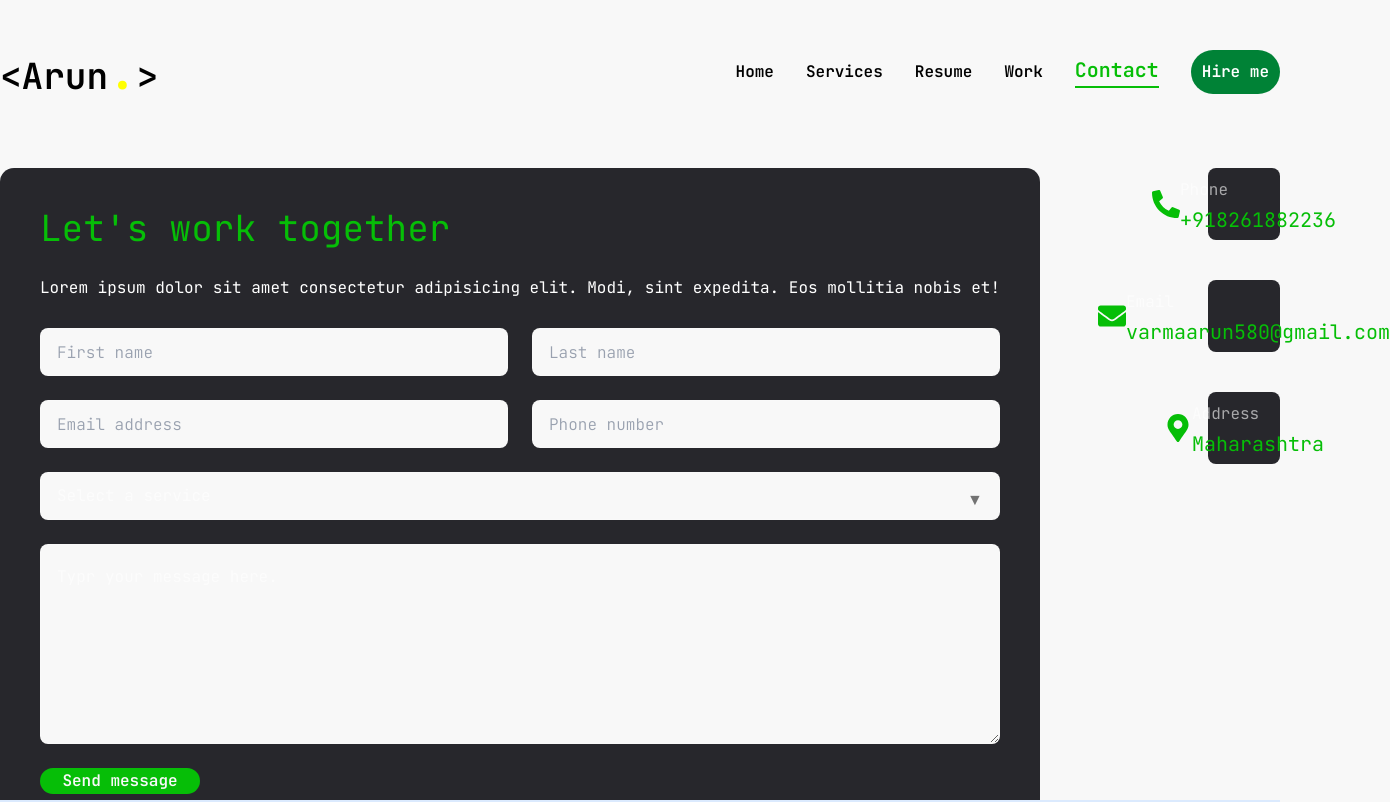
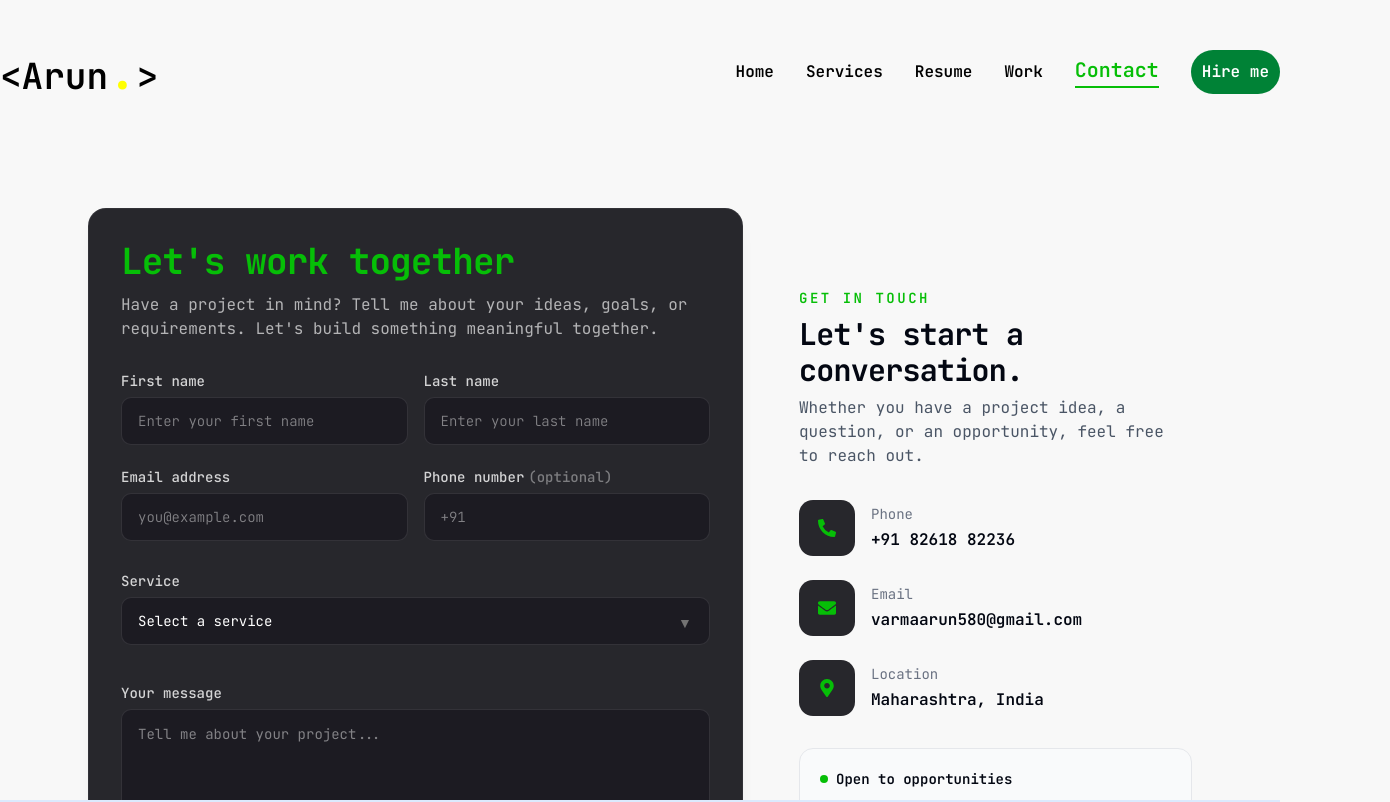
Before and after one commit to Arunvarma29/myportfolio, a Next.js app: page /contact in a window 1280 px wide. Shown: the top 802 px of the page, 1390 px wide, since content can reach past the window. Built offline with nearby package versions, Linux system fonts and the light colour scheme; some icons are missing.

Commit message:
Fixed layout of contact page

```diff
--- a/src/app/contact/page.jsx
+++ b/src/app/contact/page.jsx
@@ -1,4 +1,7 @@
+
 "use client";
+
+import { motion } from "motion/react";
 
 import { Button } from "@/components/ui/button";
 import { Input } from "@/components/ui/input";
@@ -14,108 +17,313 @@ import {
   SelectValue,
 } from "@/components/ui/select";
 
-import { motion } from "motion/react";
-
-import { FaPhoneAlt, FaEnvelope, FaMapMarkerAlt } from "react-icons/fa";
+import {
+  FaPhoneAlt,
+  FaEnvelope,
+  FaMapMarkerAlt,
+  FaArrowRight,
+} from "react-icons/fa";
 
 const info = [
   {
     icon: <FaPhoneAlt />,
     title: "Phone",
-    description: "+918261882236",
+    description: "+91 82618 82236",
+    href: "tel:+918261882236",
   },
-
   {
     icon: <FaEnvelope />,
     title: "Email",
     description: "varmaarun580@gmail.com",
+    href: "mailto:varmaarun580@gmail.com",
   },
   {
     icon: <FaMapMarkerAlt />,
-    title: "Address",
-    description: "Maharashtra",
+    title: "Location",
+    description: "Maharashtra, India",
+    href: null,
   },
 ];
 
-const Conatct = () => {
+const inputStyles =
+  "h-12 w-full min-w-0 rounded-lg border border-white/10 bg-[#1c1b22] px-4 text-sm text-white placeholder:text-white/45 shadow-none transition-colors focus-visible:border-accent focus-visible:ring-1 focus-visible:ring-accent";
+
+const Contact = () => {
   return (
     <motion.section
-      initial={{ opacity: 0 }}
+      initial={{ opacity: 0, y: 12 }}
       animate={{
         opacity: 1,
-        transition: { delay: 2.4, duration: 0.4, ease: "easeIn" },
+        y: 0,
+        transition: {
+          delay: 0.3,
+          duration: 0.4,
+          ease: "easeOut",
+        },
       }}
-      className="py-6"
+      className="flex min-h-[80vh] items-center py-10 sm:py-14 lg:py-16"
     >
-      <div className="container mx-auto">
-        <div className="flex flex-col xl:flex-row gap-7.5">
-          {/* form */}
-          <div className="xl:h-[54%] order-2 xl:order-0">
+      <div className="container mx-auto max-w-6xl px-4 sm:px-6">
+        {/* Main layout */}
+        <div className="grid grid-cols-1 items-center gap-8 lg:grid-cols-[minmax(0,1.5fr)_minmax(260px,0.9fr)] lg:gap-10 xl:gap-14">
+
+          {/* Contact form */}
+          <div className="order-2 min-w-0 lg:order-1">
             <form
-              action=""
-              className="flex flex-col gap-6 p-10 bg-[#27272c] rounded-xl"
+              onSubmit={(event) => event.preventDefault()}
+              className="flex flex-col gap-6 rounded-2xl border border-white/5 bg-[#27272c] p-5 shadow-lg shadow-black/5 sm:p-7 lg:p-8"
             >
-              <h3 className="text-4xl text-accent">Let's work together</h3>
-              <p className="text-white">
-                Lorem ipsum dolor sit amet consectetur adipisicing elit. Modi,
-                sint expedita. Eos mollitia nobis et!
+              {/* Form heading */}
+              <div className="space-y-3">
+                <h1 className="text-2xl font-bold tracking-tight text-accent sm:text-3xl lg:text-4xl">
+                  Let's work together
+                </h1>
+
+                <p className="text-sm leading-6 text-white/65 sm:text-base">
+                  Have a project in mind? Tell me about your
+                  ideas, goals, or requirements. Let's build
+                  something meaningful together.
                 </p>
-              {/* input */}
-              <div className="grid grid-cols-1 md:grid-cols-2 gap-6">
-                <Input type="firstname" placeholder="First name" />
-                <Input type="Lastname" placeholder="Last name" />
-                <Input type="email" placeholder="Email address" />
-                <Input type="phone" placeholder="Phone number" />
               </div>
 
-              {/* select */}
-              <Select>
-                <SelectTrigger className="w-full">
+              {/* Personal information */}
+              <div className="grid grid-cols-1 gap-4 sm:grid-cols-2">
+                <div className="min-w-0 space-y-2">
+                  <label
+                    htmlFor="firstName"
+                    className="text-sm font-medium text-white/80"
+                  >
+                    First name
+                  </label>
+
+                  <Input
+                    id="firstName"
+                    name="firstName"
+                    type="text"
+                    placeholder="Enter your first name"
+                    autoComplete="given-name"
+                    required
+                    className={inputStyles}
+                  />
+                </div>
+
+                <div className="min-w-0 space-y-2">
+                  <label
+                    htmlFor="lastName"
+                    className="text-sm font-medium text-white/80"
+                  >
+                    Last name
+                  </label>
+
+                  <Input
+                    id="lastName"
+                    name="lastName"
+                    type="text"
+                    placeholder="Enter your last name"
+                    autoComplete="family-name"
+                    required
+                    className={inputStyles}
+                  />
+                </div>
+
+                <div className="min-w-0 space-y-2">
+                  <label
+                    htmlFor="email"
+                    className="text-sm font-medium text-white/80"
+                  >
+                    Email address
+                  </label>
+
+                  <Input
+                    id="email"
+                    name="email"
+                    type="email"
+                    placeholder="you@example.com"
+                    autoComplete="email"
+                    required
+                    className={inputStyles}
+                  />
+                </div>
+
+                <div className="min-w-0 space-y-2">
+                  <label
+                    htmlFor="phone"
+                    className="text-sm font-medium text-white/80"
+                  >
+                    Phone number
+                    <span className="ml-1 text-white/40">
+                      (optional)
+                    </span>
+                  </label>
+
+                  <Input
+                    id="phone"
+                    name="phone"
+                    type="tel"
+                    placeholder="+91"
+                    autoComplete="tel"
+                    className={inputStyles}
+                  />
+                </div>
+              </div>
+
+              {/* Service */}
+              <div className="space-y-2">
+                <label
+                  htmlFor="service"
+                  className="text-sm font-medium text-white/80"
+                >
+                  Service
+                </label>
+
+                <Select name="service">
+                  <SelectTrigger
+                    id="service"
+                    className={`${inputStyles} justify-between`}
+                  >
                     <SelectValue placeholder="Select a service" />
                   </SelectTrigger>
 
                   <SelectContent>
                     <SelectGroup>
-                    <SelectLabel>Select a service</SelectLabel>
-                    <SelectItem value="est">Web Development</SelectItem>
-                    <SelectItem value="cst">UI/UX Design</SelectItem>
-                    <SelectItem value="mst">SEO</SelectItem>
+                      <SelectLabel>Available services</SelectLabel>
+
+                      <SelectItem value="web-development">
+                        Web Development
+                      </SelectItem>
+
+                      <SelectItem value="full-stack">
+                        Full-Stack Development
+                      </SelectItem>
+
+                      <SelectItem value="ai-development">
+                        AI & Generative AI
+                      </SelectItem>
+
+                      <SelectItem value="ui-ux">
+                        UI/UX Development
+                      </SelectItem>
+
+                      <SelectItem value="other">
+                        Other
+                      </SelectItem>
                     </SelectGroup>
                   </SelectContent>
                 </Select>
+              </div>
 
-              {/* textarea */}
+              {/* Message */}
+              <div className="space-y-2">
+                <label
+                  htmlFor="message"
+                  className="text-sm font-medium text-white/80"
+                >
+                  Your message
+                </label>
+
                 <Textarea
-                className="h-50"
-                placeholder="Typr your message here."
-              ></Textarea>
+                  id="message"
+                  name="message"
+                  placeholder="Tell me about your project..."
+                  required
+                  className="min-h-36 w-full resize-y rounded-lg border border-white/10 bg-[#1c1b22] px-4 py-3 text-sm leading-6 text-white placeholder:text-white/45 shadow-none focus-visible:border-accent focus-visible:ring-1 focus-visible:ring-accent sm:min-h-40"
+                />
+              </div>
 
-              <Button size="md" className={"max-w-40"}>
+              {/* Submit button */}
+              <div className="flex flex-col gap-4 border-t border-white/10 pt-5 sm:flex-row sm:items-center sm:justify-between">
+                <p className="text-xs leading-5 text-white/45">
+                  I'll get back to you as soon as possible.
+                </p>
+
+                <Button
+                  type="submit"
+                  size="md"
+                  className="group w-full gap-2 rounded-full px-6 font-semibold sm:w-fit"
+                >
                   Send message
+                  <FaArrowRight className="text-xs transition-transform group-hover:translate-x-1" />
                 </Button>
+              </div>
             </form>
           </div>
-          {/* info */}
-          <div className="flex-1 flex items-center xl:justify-end order-1 xl:order-0 mb-8 xl:mb-0"></div>
-          <ul className="flex flex-col gap-10">
-            {info.map((item, index) => {
+
+          {/* Contact information */}
+          <aside className="order-1 flex min-w-0 flex-col justify-center gap-7 lg:order-2 lg:gap-8">
+            <div className="space-y-2">
+              <p className="text-sm font-semibold uppercase tracking-[0.18em] text-accent">
+                Get in touch
+              </p>
+
+              <h2 className="text-2xl font-bold tracking-tight text-gray-950 sm:text-3xl">
+                Let's start a conversation.
+              </h2>
+
+              <p className="text-sm leading-6 text-gray-600 sm:text-base">
+                Whether you have a project idea, a question,
+                or an opportunity, feel free to reach out.
+              </p>
+            </div>
+
+            <div className="flex flex-col gap-6">
+              {info.map((item) => {
+                const content = (
+                  <>
+                    <div className="flex h-12 w-12 shrink-0 items-center justify-center rounded-xl bg-[#27272c] text-lg text-accent transition-colors group-hover:bg-accent group-hover:text-[#17171c] sm:h-14 sm:w-14">
+                      {item.icon}
+                    </div>
+
+                    <div className="min-w-0 flex-1">
+                      <p className="text-sm text-gray-500">
+                        {item.title}
+                      </p>
+
+                      <p className="mt-1 break-words text-sm font-semibold leading-6 text-gray-950 sm:text-base">
+                        {item.description}
+                      </p>
+                    </div>
+                  </>
+                );
+
                 return (
-                <li key={index} className="flex items-center gap-6">
-                  <div className="w-13 h-13 xl:w-18 xl:h-18 bg-[#27272c] text-accent rounded-md flex items-center justify-center">
-                    <div className="text-[28px]">{item.icon}</div>
-                    <div className="">
-                      <p className="text-white/60">{item.title}</p>
-                      <h3 className="text-xl">{item.description}</h3>
+                  <div key={item.title} className="min-w-0">
+                    {item.href ? (
+                      <a
+                        href={item.href}
+                        className="group flex min-w-0 items-center gap-4 rounded-lg focus-visible:outline-none focus-visible:ring-2 focus-visible:ring-accent"
+                      >
+                        {content}
+                      </a>
+                    ) : (
+                      <div className="flex min-w-0 items-center gap-4">
+                        {content}
                       </div>
+                    )}
                   </div>
-                </li>
                 );
               })}
-          </ul>
+            </div>
+
+            {/* Availability card */}
+            <div className="rounded-xl border border-gray-200 bg-gray-50 p-5">
+              <div className="flex items-center gap-2">
+                <span className="h-2 w-2 rounded-full bg-accent" />
+
+                <p className="text-sm font-semibold text-gray-950">
+                  Open to opportunities
+                </p>
+              </div>
+
+              <p className="mt-3 text-sm leading-6 text-gray-600">
+                Available to discuss full-stack development,
+                software engineering, and AI-powered projects.
+              </p>
+            </div>
+          </aside>
         </div>
       </div>
     </motion.section>
   );
 };
 
-export default Conatct;
+export default Contact;
```
Lines whose indentation alone changed are shown as unchanged.
